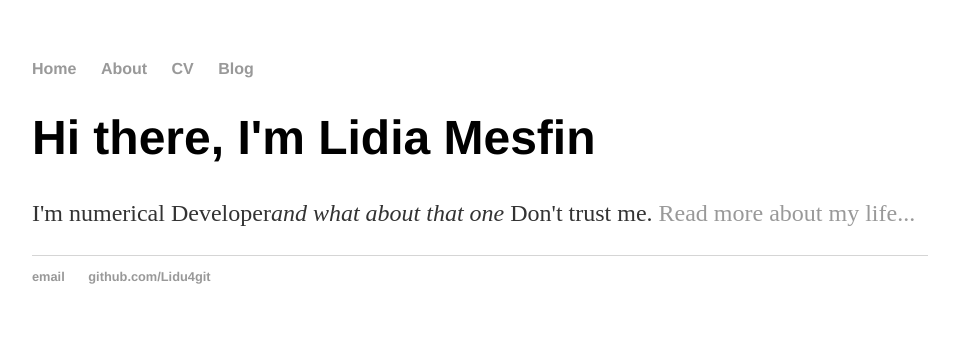
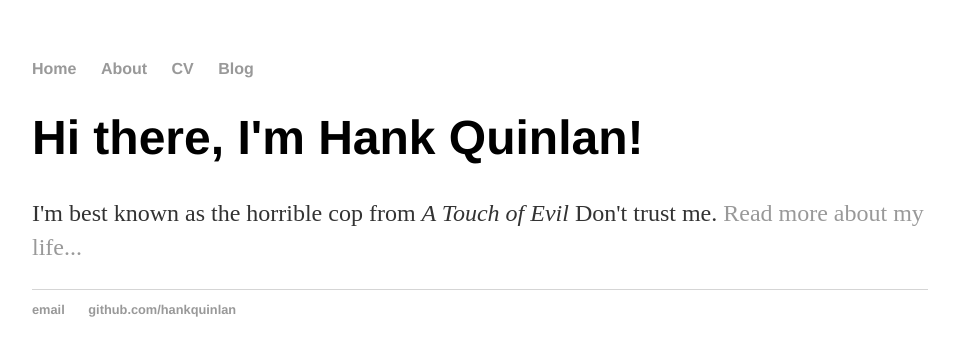
Before and after one commit to Lidu4git/Lidu4git.github.io, a Jekyll site: the page built from index.html, in a window 1280 px wide. Shown: the top 356 px of the page, without its empty margins (160-1119 px from the left). Built offline with Jekyll 4.4.1, drawn with Linux system fonts in a browser that asks for light colours.

Commit message:
Update index.html

```diff
--- a/index.html
+++ b/index.html
@@ -1,30 +1,8 @@
-<!DOCTYPE html>
-<html>
-	<head>
-		<title>Lidia Mesfin</title>
-		<!-- link to main stylesheet -->
-		<link rel="stylesheet" type="text/css" href="/css/main.css">
-	</head>
-	<body>
-		<nav>
-    		<ul>
-        		<li><a href="/">Home</a></li>
-	        	<li><a href="/about">About</a></li>
-        		<li><a href="/cv">CV</a></li>
-        		<li><a href="/blog">Blog</a></li>
-    		</ul>
-		</nav>
-		<div class="container">
-    		<div class="blurb">
-        		<h1>Hi there, I'm Lidia Mesfin</h1>
-				<p>I'm numerical Developer<em>and what about that one</em> Don't trust me. <a href="/about">Read more about my life...</a></p>
-    		</div><!-- /.blurb -->
-		</div><!-- /.container -->
-		<footer>
-    		<ul>
-        		<li><a href="lidia4git@gmail.com">email</a></li>
-        		<li><a href="https://github.com/Lidu4git">github.com/Lidu4git</a></li>
-			</ul>
-		</footer>
-	</body>
-</html>
+---
+layout: default
+title: Hank Quinlan, Horrible Cop
+---
+<div class="blurb">
+	<h1>Hi there, I'm Hank Quinlan!</h1>
+	<p>I'm best known as the horrible cop from <em>A Touch of Evil</em> Don't trust me. <a href="/about">Read more about my life...</a></p>
+</div><!-- /.blurb -->
```
